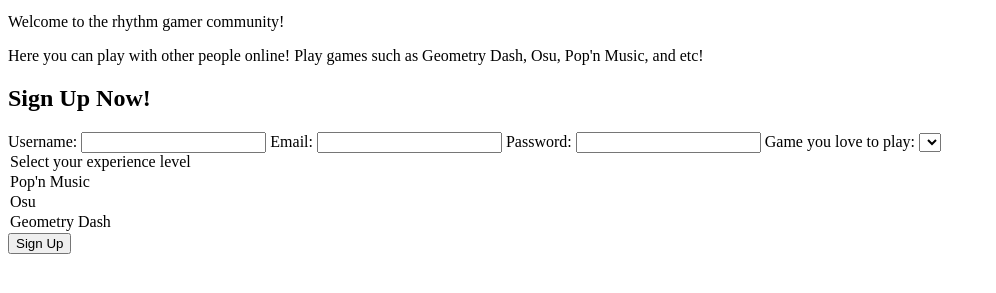
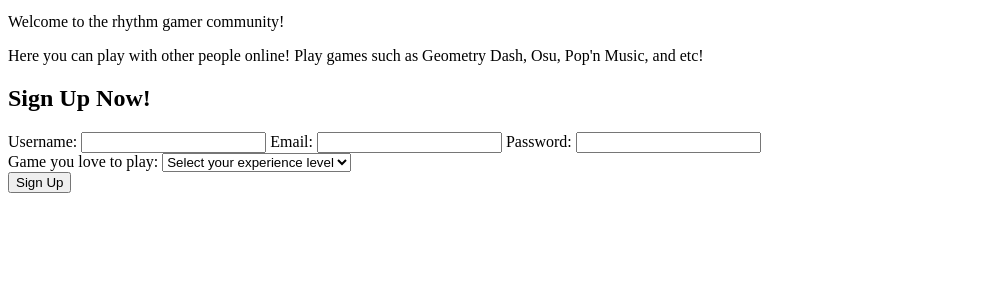
Before and after one commit to LThomas1504/project1_362, a plain HTML site: page index.html in a window 1280 px wide. Shown: the part 101-394 px from the top of the page, without its empty margins (0-996 px from the left). Drawn offline with Linux system fonts and the light colour scheme.

Commit message:
adding class and sections

```diff
--- a/index.html
+++ b/index.html
@@ -13,6 +13,7 @@
 	<p>Welcome to the rhythm gamer community!</p>
 	<p>Here you can play with other people online! Play games such as Geometry Dash, Osu, Pop'n Music, and etc!</p>
 	<h2> Sign Up Now! </h2>
+	    <section>
 	       <form id="signup-form" action="#">
             <label for="username">Username:</label>
             <input type="text" id="username" name="username" required>
@@ -23,16 +24,18 @@
             <label for="password">Password:</label>
             <input type="password" id="password" name="password" required>
 
+			<div class="selection">
             <label for="Games">Game you love to play:</label>
-            <select id="game" name="Rhythm" required>
 			<select id="Rhythm-Games" name="Rhythm-Games" required>
 			 <option value="">Select your experience level</option>
              <option value="Pop'n Music">Pop'n Music</option>
              <option value="Osu">Osu</option>
              <option value="Geometry Dash">Geometry Dash</option>
 			</select>
+			</div>
             <button type="submit">Sign Up</button>
 		   </form>
+		</section>
 	</main>
 </body>
 </html>
```
